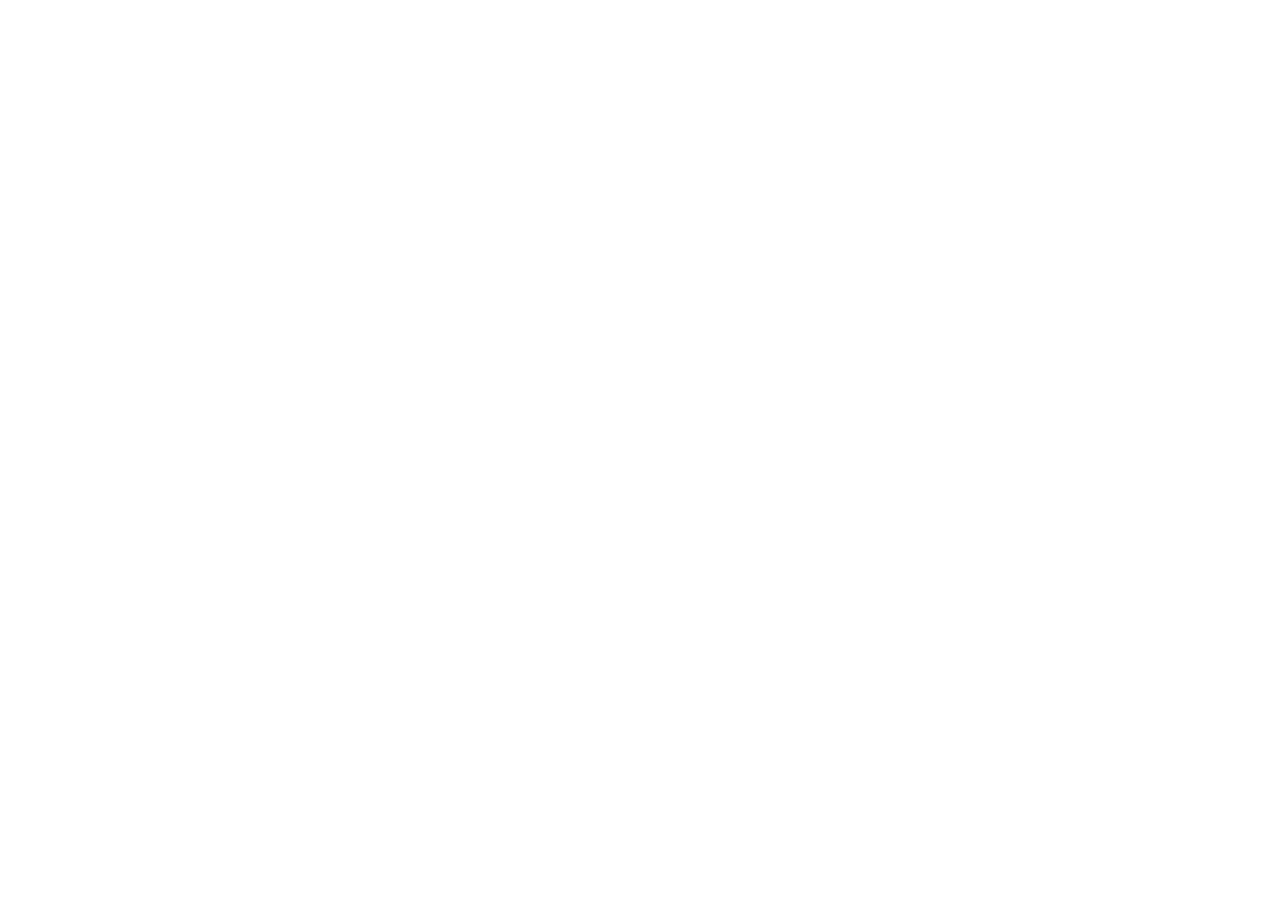
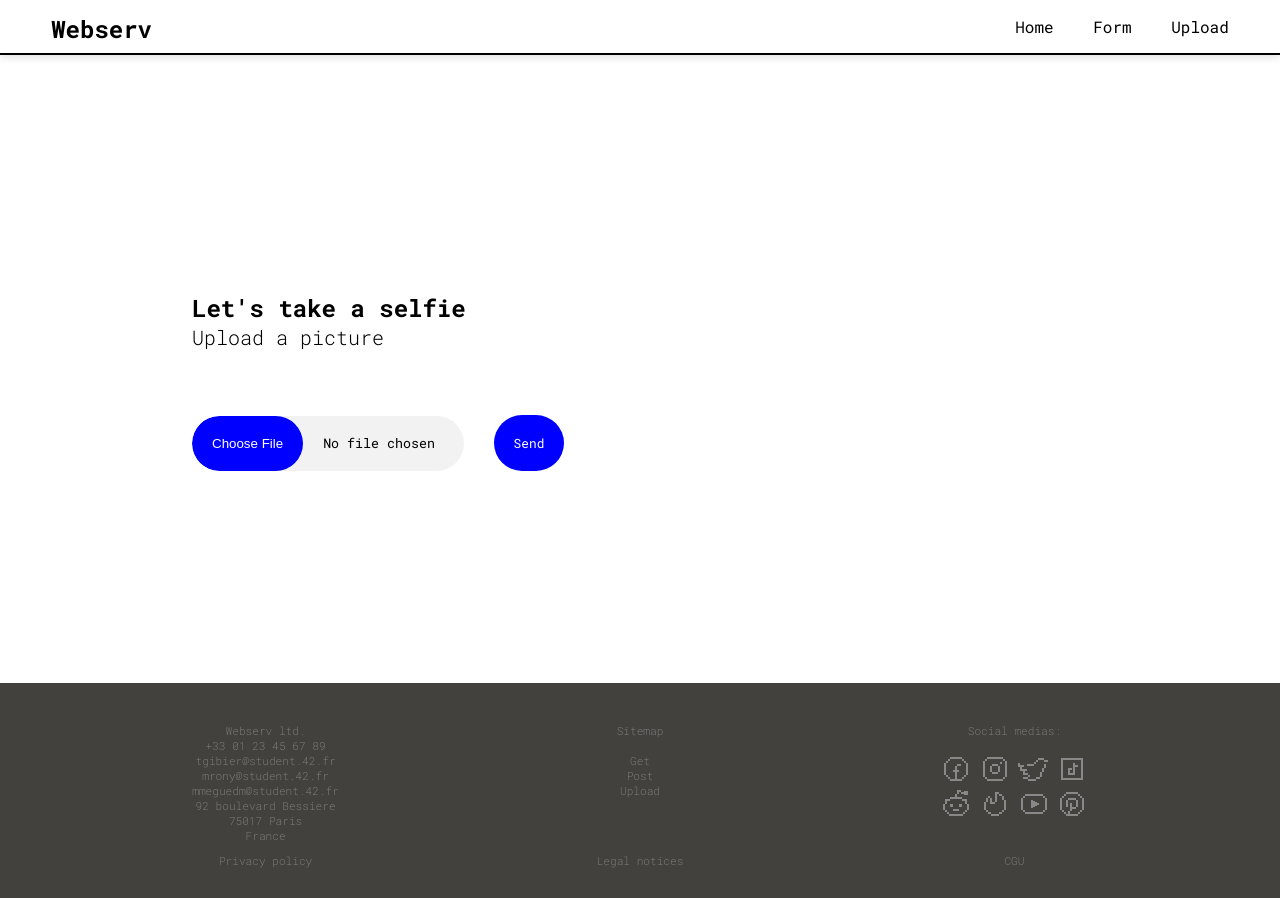
Before and after one commit to ImJustWan/webserv_42, a plain HTML site: page www/forms/upload_form/index.html in a window 1280 px wide. Before the commit the page ends 800 px from the top, so only its background shows below. Drawn offline with Linux system fonts and the light colour scheme.

Commit message:
Upload page added

```diff
--- a/www/forms/upload_form/index.html
+++ b/www/forms/upload_form/index.html
@@ -0,0 +1,69 @@
+<!DOCTYPE html>
+<html lang="en">
+<head>
+	<meta charset="UTF-8">
+	<meta name="viewport" content="width=device-width, initial-scale=1.0">
+	<title>LOVE Test</title>
+	<link href="style.css" rel="stylesheet">
+	<link rel="icon" type="image/x-icon" href="favicon.ico">
+	<link rel="preconnect" href="https://fonts.googleapis.com">
+	<link rel="preconnect" href="https://fonts.gstatic.com" crossorigin>
+	<link href="https://fonts.googleapis.com/css2?family=Roboto+Mono:ital,wght@0,100;0,200;0,300;0,400;0,500;0,600;0,700;1,100;1,200;1,300;1,400;1,500;1,600;1,700&display=swap" rel="stylesheet">
+
+</head>
+	<div class="header_wrapper">
+		<header>
+			<h1><strong>Webserv</strong></h1>
+		</header>
+		<nav>
+			<ul>
+				<a href="../../index.html">Home</a>
+				<a href="../love_form/index.html">Form</a>
+				<a href="index.html">Upload</a>
+			</ul>
+		</nav>
+	</div>
+	<main>
+		<h1>Let's take a selfie</h1>
+		<h2>Upload a picture</h2>
+		<form action="" method="POST">
+			<input type="file" name="picture">
+			<button type="submit">Send</button>
+		</form>
+	</main>
+	<footer>
+		<div>
+			<p>Webserv ltd.<br>
+				+33 01 23 45 67 89<br>
+				tgibier@student.42.fr<br>
+				mrony@student.42.fr<br>
+				mmeguedm@student.42.fr<br>
+				92 boulevard Bessiere<br>
+				75017 Paris<br>
+				France</p>
+			</div>
+			<div>
+			<p>Sitemap <br>
+				<br><p>
+				<a href="index.html">Get</a><br>
+				<a href="index.html">Post</a><br>
+				<a href="index.html">Upload</a><br></p>
+			</div>
+			<div>
+				<p>Social medias:<br>
+					<br>
+					<a href="https://facebook.com" target="_blank"><img src="../../images/svg/icons8-facebook.svg" class="socials" alt="facebook"></a>
+					<a href="https://instagram.com" target="_blank"><img src="../../images/svg/icons8-instagram.svg" class="socials" alt="instagram"></a>
+					<a href="https://twitter.com" target="_blank"><img src="../../images/svg/icons8-twitter.svg" class="socials" alt="twitter"></a>
+					<a href="https://tiktok.com" target="_blank"><img src="../../images/svg/icons8-tiktok.svg" class="socials" alt="tiktok"></a><br>
+					<a href="https://reddit.com" target="_blank"><img src="../../images/svg/icons8-reddit.svg" class="socials" alt="reddit"></a>
+					<a href="./index.html" target="_blank"><img src="../../images/svg/icons8-tinder.svg" class="tinder" alt="tinder"></a>
+					<a href="https://youtube.com" target="_blank"><img src="../../images/svg/icons8-youtube-logo.svg" class="socials" alt="youtube"></a>
+					<a href="https://pinterest.com" target="_blank"><img src="../../images/svg/icons8-pinterest.svg" class="socials" alt="pinterest"></a>
+			</div>
+			<div><p>Privacy policy</p></div>
+			<div><p>Legal notices</p></div>
+			<div><p>CGU</p></div>
+		</footer>
+	</body>
+</html>
--- /dev/null
+++ b/www/forms/upload_form/style.css
@@ -0,0 +1,165 @@
+*{
+	padding: 0;
+	margin: 0;
+	font-family: 'Roboto Mono', monospace;
+}
+
+::selection {
+	background: #0000FE ;
+	color:white
+  }
+
+h1 {
+	font-size: 24px;
+	margin-top: 5%;
+	margin-bottom: 0;
+}
+
+h2 {
+	font-size: 20px;
+	margin-top: 0;
+	font-weight: 300;
+	margin-bottom: 5%;
+}
+
+nav {
+	font-size: 16px;
+}
+
+p {
+	font-size: 16px;
+}
+
+.header_wrapper {
+	padding-top: 0.5em;
+	padding-bottom: 0.5em;
+	padding-left: 4vw;
+	padding-right: 4vw;
+	position: sticky;
+	top: 0;
+	background-color: white;
+	display: flex;
+	align-items: center;
+	justify-content: space-between;
+	z-index: 1;
+	border-bottom: 2px #000000 solid;
+	box-shadow: rgba(99, 99, 99, 0.2) 0px 2px 8px 0px;
+}
+
+
+nav {
+	justify-content: space-between;
+}
+
+nav a {
+	margin-left: 30px;
+	text-decoration: none;
+	color: black;
+}
+
+main {
+	margin: 5%;
+	padding: 10%;
+}
+
+
+input[type=file]{
+	font-family: 'Roboto Mono' monospace;
+	border: none;
+	background: #f2f2f2;
+	border-radius: 50px;
+	color: black;
+	cursor: pointer;
+}
+
+input[type=file]::file-selector-button {
+	font-family: 'Roboto Mono' monospace;
+	margin-right: 20px;
+	border: none;
+	background: #0000FE;
+	padding: 20px 20px;
+	border-radius: 50px;
+	color: #fff;
+	cursor: pointer;
+	transition: background .2s ease-in-out;
+}
+
+input[type=file]::file-selector-button:hover {
+	background: #000091;
+}
+
+button {
+	margin: 20px 20px;
+	background-color: #0000FE;
+	color: #fff;
+	border: 0;
+	padding: 20px 20px;
+	border-radius: 50px;
+	text-decoration: none;
+	font-size: 0.8em;
+	transition: background .2s ease-in-out;
+	cursor: pointer;
+}
+
+button:hover{
+	background-color: #000091;
+}
+
+footer {
+	align-self: end;
+	padding-left: 15vh;
+	padding-right: 15vh;
+	padding-top: 5vh;
+	padding-bottom: 5vh;
+	color: rgb(136, 136, 136);
+	grid-template-columns: 1fr 1fr 1fr;
+	grid-gap: 8%;
+	display: grid;
+	background-color: #42413E;
+	font-size: smaller;
+	font-weight: 200;
+	text-align: center;
+}
+
+footer p{
+	color: rgb(136, 136, 136);
+	font-size: smaller;
+}
+
+.socials{
+	height: 100%;
+	filter: invert(59%) sepia(4%) saturate(17%) hue-rotate(323deg) brightness(90%) contrast(90%);
+	width: 32px;
+	display: inline;
+}
+
+.socials:hover {
+	filter: invert(100%) sepia(0%) saturate(7500%) hue-rotate(142deg) brightness(96%) contrast(110%);
+	transition-duration: .2s;
+	transition-timing-function: ease-in-out;
+}
+
+.tinder{
+	filter: invert(59%) sepia(4%) saturate(17%) hue-rotate(323deg) brightness(90%) contrast(90%);
+	height: 100%;
+	width: 32px;
+	display: inline;
+}
+
+.tinder:hover {
+	filter: invert(37%) sepia(65%) saturate(851%) hue-rotate(313deg) brightness(113%) contrast(110%);
+	transition-duration: .2s;
+	transition-timing-function: ease-in-out;
+}
+
+footer a {
+	text-decoration: none;
+	color: rgb(136, 136, 136);
+}
+
+footer a:hover {
+	text-decoration: none;
+	transition-duration: .2s;
+	transition-timing-function: ease-in-out;
+	color: white;
+}
```
Also changed, not shown: www/forms/love_form/index.html (+4 -4 lines), www/index.html (+15 -15 lines), www/forms/upload_form/favicon.ico (added).
